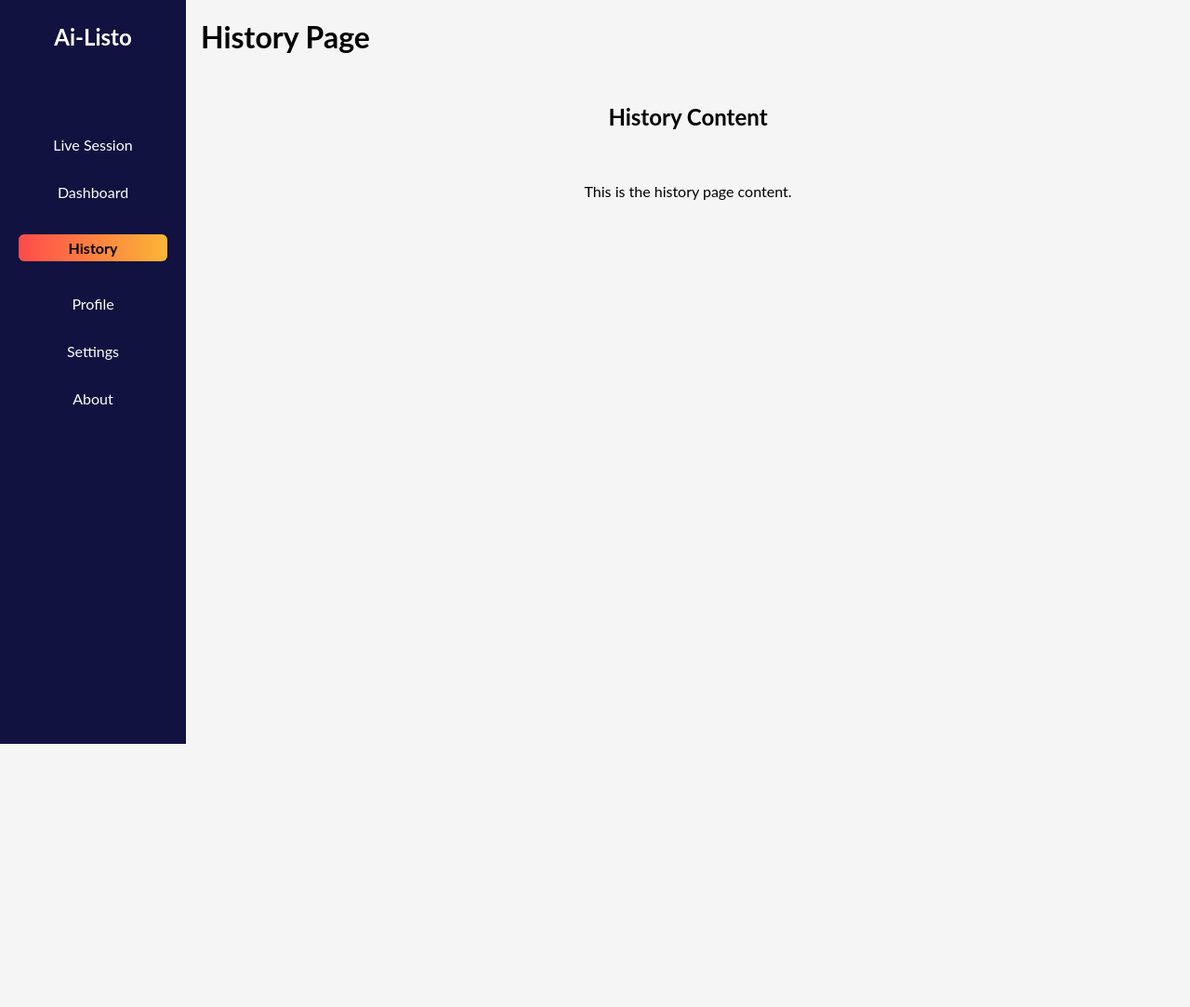
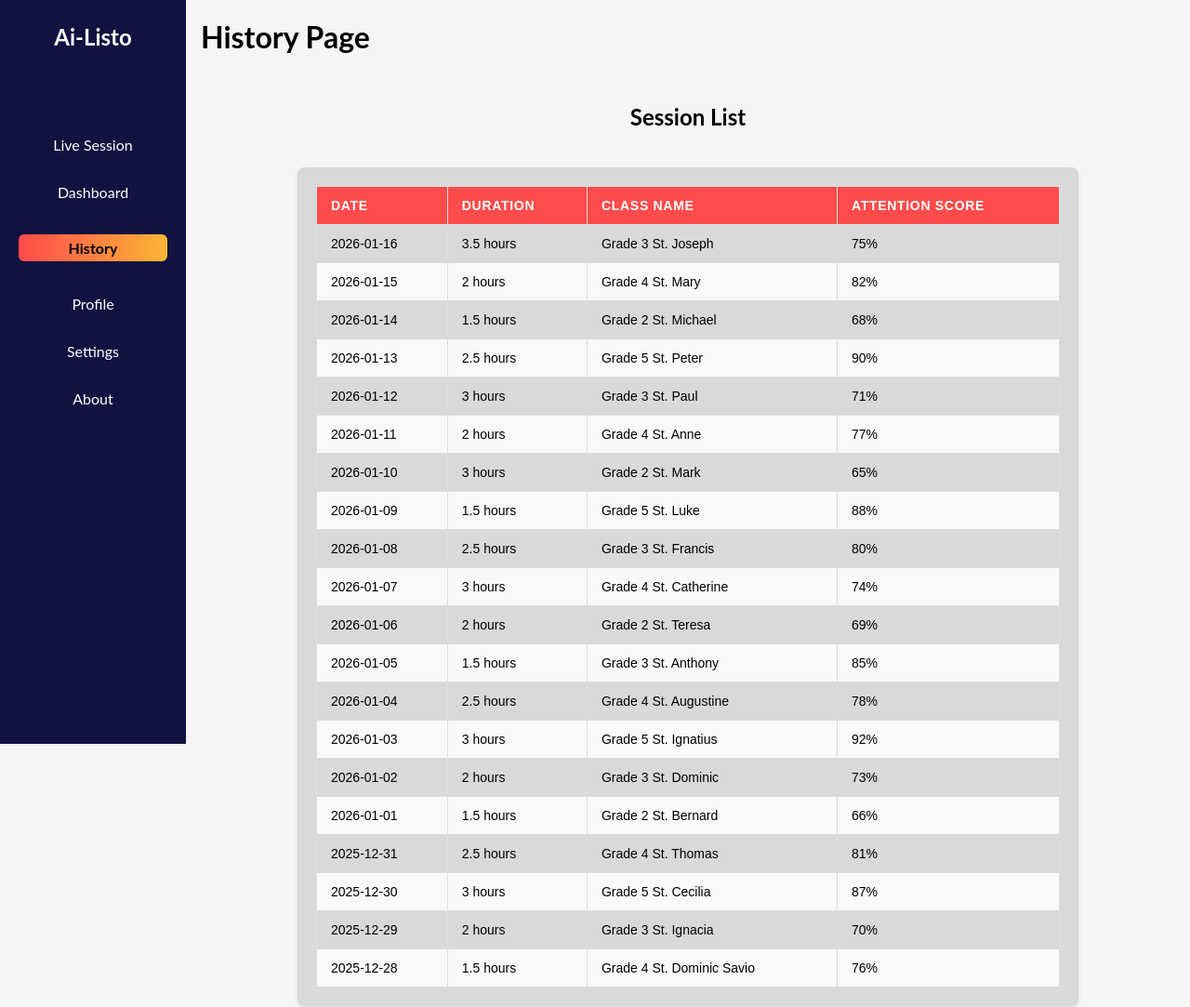
Before and after one commit to winsmarlcanete/ailisto-system-thesis, a Flask app: page /history in a window 1280 px wide. Shown: the whole page at 93% size. Before the commit the page ends 800 px from the top, so only its background shows below. Run offline with Flask 3, Linux system fonts and the light colour scheme; parts of the project's set-up code (start-up, migrations or seed data) failed here and were passed over.

Commit message:
added contents for website that still contains hardcoded values

```diff
--- a/web-based-application/app.py
+++ b/web-based-application/app.py
@@ -1,4 +1,5 @@
-from flask import Flask, render_template, jsonify
+from flask import Flask, render_template, jsonify, Response
+from pipelines.video_stream import generate_frames
 
 app = Flask(__name__)
 
@@ -26,5 +27,10 @@ def settings():
 def about():
     return render_template("about.html")
 
+@app.route("/video_feed")
+def video_feed():
+    return Response(generate_frames(), mimetype='multipart/x-mixed-replace; boundary=frame')
+
+
 if __name__ == "__main__":
     app.run(debug=True)
--- /dev/null
+++ b/web-based-application/pipelines/video_stream.py
@@ -0,0 +1,67 @@
+import cv2
+import mediapipe as mp
+from ultralytics import YOLO
+import os
+
+VIDEO_PATH = os.path.abspath("C:/Users/Windows/Desktop/VS Code/ailisto-main/ailisto-system-thesis/classification-model/data/videos/sample_vid.mp4")
+YOLO_MODEL_PATH = "yolov8n.pt"
+POSE_MODEL_PATH = os.path.abspath(
+    "C:/Users/Windows/Desktop/VS Code/ailisto-main/ailisto-system-thesis/classification-model/posture-module/trained-weight/pose_landmarker_lite.task"
+)
+
+
+print("Pose model path:", POSE_MODEL_PATH)
+
+# Test if file exists
+if not os.path.exists(POSE_MODEL_PATH):
+    raise FileNotFoundError(f"PoseLandmarker task file not found at {POSE_MODEL_PATH}")
+
+PERSON_CLASS_ID = 0
+CROP_PADDING = 20
+MIN_CROP_SIZE = 80
+
+# Load models once
+yolo = YOLO(YOLO_MODEL_PATH)
+
+BaseOptions = mp.tasks.BaseOptions
+PoseLandmarker = mp.tasks.vision.PoseLandmarker
+PoseLandmarkerOptions = mp.tasks.vision.PoseLandmarkerOptions
+VisionRunningMode = mp.tasks.vision.RunningMode
+
+pose_options = PoseLandmarkerOptions(
+    base_options=BaseOptions(model_asset_path=POSE_MODEL_PATH),
+    running_mode=VisionRunningMode.IMAGE
+)
+
+def generate_frames():
+    cap = cv2.VideoCapture(VIDEO_PATH)
+    if not cap.isOpened():
+        print("Cannot open video!")
+    else:
+        print("Video opened successfully")
+
+    frame_index = 0
+
+    with PoseLandmarker.create_from_options(pose_options) as pose_landmarker:
+        while cap.isOpened():
+            ret, frame = cap.read()
+            if not ret:
+                print("End of video or cannot read frame")
+                break
+
+            frame_index += 1
+            if frame_index % 30 == 0:
+                print(f"Processing frame {frame_index}")
+
+            # Encode as JPEG
+            try:
+                _, buffer = cv2.imencode(".jpg", frame)
+            except Exception as e:
+                print("ERROR encoding frame:", e)
+                continue
+
+            frame_bytes = buffer.tobytes()
+            yield (b'--frame\r\n'
+                   b'Content-Type: image/jpeg\r\n\r\n' + frame_bytes + b'\r\n')
+
+    cap.release()
--- a/web-based-application/static/css/base.css
+++ b/web-based-application/static/css/base.css
@@ -17,7 +17,7 @@ div.content {
   margin-left: 200px;
   padding: 1px 16px;
   margin-top: 30px;
-  margin-bottom: 30px;
+  margin-bottom: px;
   display: flex;
   flex-direction: column;
   align-items: center;
--- /dev/null
+++ b/web-based-application/static/css/table.css
@@ -0,0 +1,33 @@
+/* table.css - Styling for session list table */
+
+.content-box table {
+    width: 100%; /* Fill the content-box */
+    border-collapse: collapse; /* Merge borders */
+    font-family: Arial, sans-serif;
+    font-size: 14px;
+    text-align: left;
+}
+
+.content-box table thead {
+    background-color: #FF4B4B; /* Header background */
+    color: white;
+}
+
+.content-box table th,
+.content-box table td {
+    padding: 12px 15px;
+    border: 1px solid #ddd;
+}
+
+.content-box table tbody tr:nth-child(even) {
+    background-color: #f9f9f9; /* Zebra stripes */
+}
+
+.content-box table tbody tr:hover {
+    background-color: #f1f1f1; /* Hover effect */
+}
+
+.content-box table th {
+    text-transform: uppercase;
+    letter-spacing: 0.05em;
+}
--- a/web-based-application/templates/history.html
+++ b/web-based-application/templates/history.html
@@ -8,6 +8,7 @@
     <meta name="viewport" content="width=device-width, initial-scale=1">
     <link rel="stylesheet" href="{{ url_for('static', filename='css/sidebar.css') }}">
     <link rel="stylesheet" href="{{ url_for('static', filename='css/base.css') }}">
+    <link rel="stylesheet" href="{{ url_for('static', filename='css/table.css') }}">
 </head>
 <body>
     <div class="sidebar">
@@ -22,8 +23,44 @@
 
     <h1 class="page-title">History Page</h1>
     <div class="content">
-        <h2>History Content</h2>
-        <p>This is the history page content.</p>
+    <h2>Session List</h2>
+    <div class="content-box">
+        <table border="1">
+            <thead>
+                <tr>
+                    <th>Date</th>
+                    <th>Duration</th>
+                    <th>Class Name</th>
+                    <th>Attention Score</th>
+                </tr>
+            </thead>
+            <tbody>
+                <tr><td>2026-01-16</td><td>3.5 hours</td><td>Grade 3 St. Joseph</td><td>75%</td></tr>
+                <tr><td>2026-01-15</td><td>2 hours</td><td>Grade 4 St. Mary</td><td>82%</td></tr>
+                <tr><td>2026-01-14</td><td>1.5 hours</td><td>Grade 2 St. Michael</td><td>68%</td></tr>
+                <tr><td>2026-01-13</td><td>2.5 hours</td><td>Grade 5 St. Peter</td><td>90%</td></tr>
+                <tr><td>2026-01-12</td><td>3 hours</td><td>Grade 3 St. Paul</td><td>71%</td></tr>
+                <tr><td>2026-01-11</td><td>2 hours</td><td>Grade 4 St. Anne</td><td>77%</td></tr>
+                <tr><td>2026-01-10</td><td>3 hours</td><td>Grade 2 St. Mark</td><td>65%</td></tr>
+                <tr><td>2026-01-09</td><td>1.5 hours</td><td>Grade 5 St. Luke</td><td>88%</td></tr>
+                <tr><td>2026-01-08</td><td>2.5 hours</td><td>Grade 3 St. Francis</td><td>80%</td></tr>
+                <tr><td>2026-01-07</td><td>3 hours</td><td>Grade 4 St. Catherine</td><td>74%</td></tr>
+                <tr><td>2026-01-06</td><td>2 hours</td><td>Grade 2 St. Teresa</td><td>69%</td></tr>
+                <tr><td>2026-01-05</td><td>1.5 hours</td><td>Grade 3 St. Anthony</td><td>85%</td></tr>
+                <tr><td>2026-01-04</td><td>2.5 hours</td><td>Grade 4 St. Augustine</td><td>78%</td></tr>
+                <tr><td>2026-01-03</td><td>3 hours</td><td>Grade 5 St. Ignatius</td><td>92%</td></tr>
+                <tr><td>2026-01-02</td><td>2 hours</td><td>Grade 3 St. Dominic</td><td>73%</td></tr>
+                <tr><td>2026-01-01</td><td>1.5 hours</td><td>Grade 2 St. Bernard</td><td>66%</td></tr>
+                <tr><td>2025-12-31</td><td>2.5 hours</td><td>Grade 4 St. Thomas</td><td>81%</td></tr>
+                <tr><td>2025-12-30</td><td>3 hours</td><td>Grade 5 St. Cecilia</td><td>87%</td></tr>
+                <tr><td>2025-12-29</td><td>2 hours</td><td>Grade 3 St. Ignacia</td><td>70%</td></tr>
+                <tr><td>2025-12-28</td><td>1.5 hours</td><td>Grade 4 St. Dominic Savio</td><td>76%</td></tr>
+            </tbody>
+        </table>
     </div>
+</div>
+
+    </div>
+
 </body>
 </html>
```
Also changed, not shown: web-based-application/templates/index.html (+51 -2 lines), web-based-application/templates/liveSession.html (+7 -0 lines), web-based-application/templates/test.html (added, +57 -0 lines), web-based-application/static/images/Chart.png (added), 2 other files.
